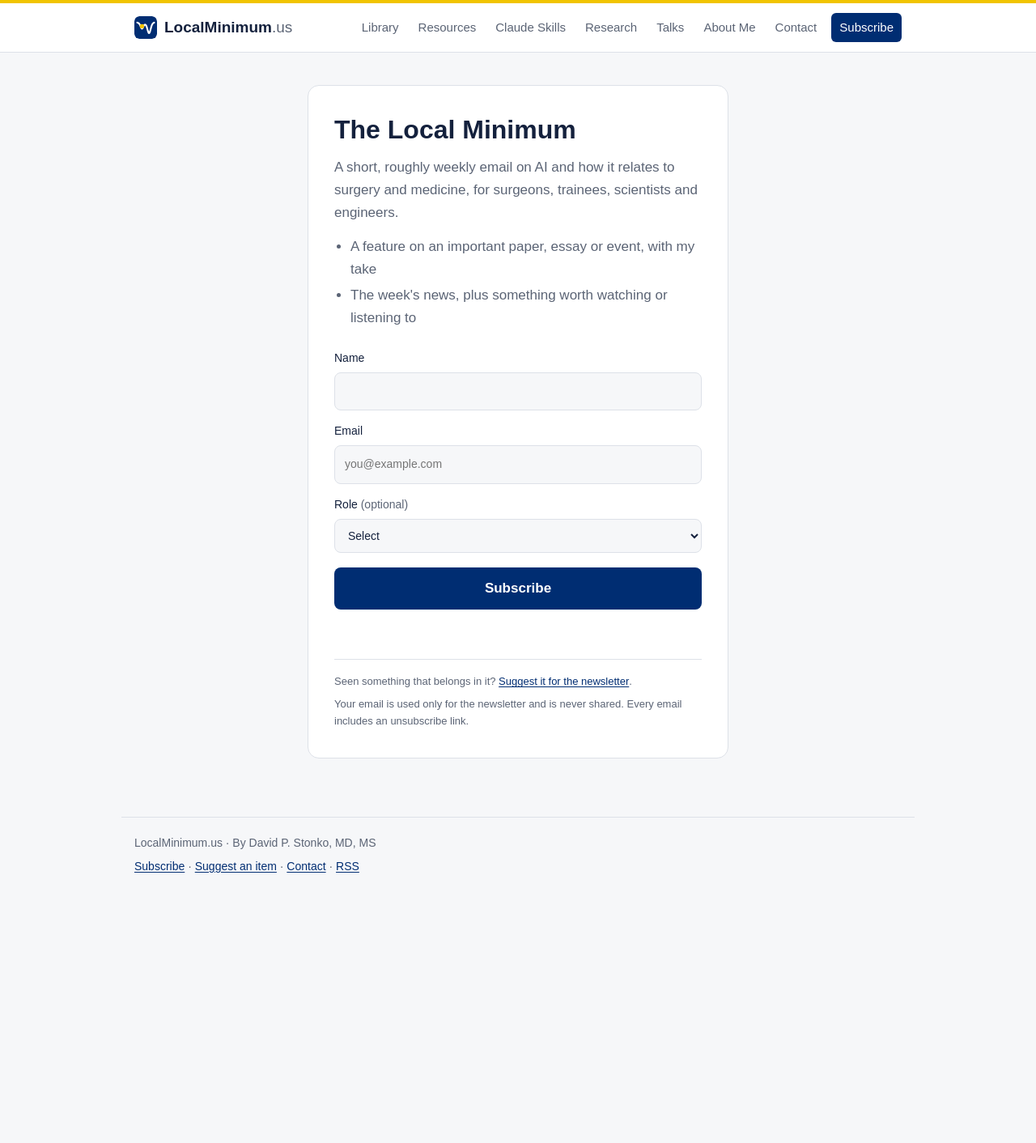
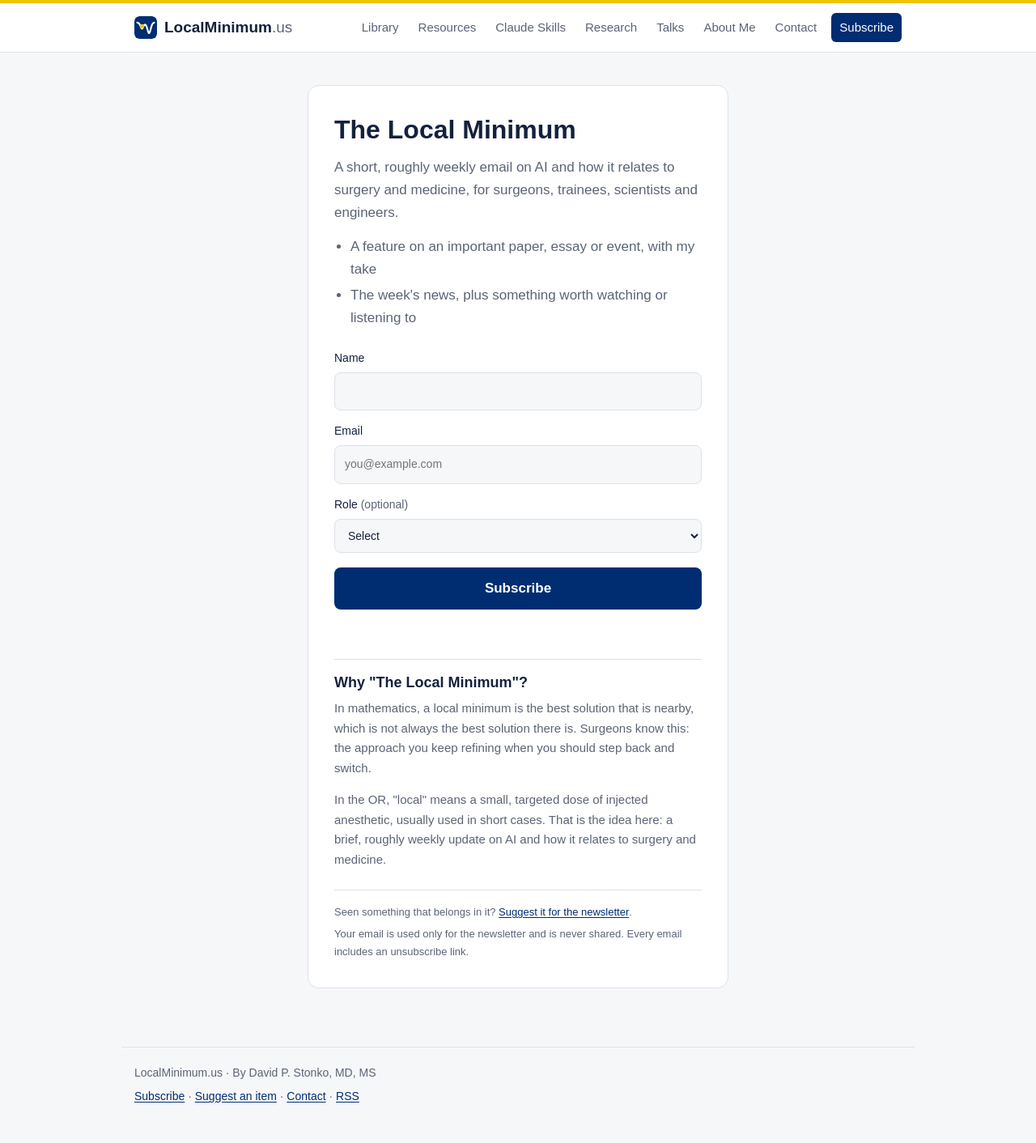
Before and after one commit to davidstonko/ai-surgery, a Jekyll site: the page built from docs/subscribe/index.html, in a window 1280 px wide. Shown: the whole page at 81% size. Built offline with Jekyll 4.4.1, drawn with Linux system fonts in a browser that asks for light colours; before the commit the page ends 1128 px from its top, so only the background shows below that.

Commit message:
Subscribe: explain the name under the form
Co-Authored-By: Claude Opus 5.5 <noreply@anthropic.com>
Claude-Session: https://claude.ai/code/session_01CC9uqAMJHVu3pkJefiANJN

```diff
--- a/docs/subscribe/index.html
+++ b/docs/subscribe/index.html
@@ -65,6 +65,9 @@ description: "The Local Minimum: a weekly email on AI in surgery and medicine by
   .card .done h2 { font-family: Arial, "Helvetica Neue", Helvetica, sans-serif; font-size: 24px; margin: 0 0 10px; }
   .card .fine { font-size: 13px; color: var(--muted); border-top: 1px solid var(--line); margin-top: 24px; padding-top: 16px; }
   .card .fine p { margin: 0 0 6px; }
+  .card .why { border-top: 1px solid var(--line); margin-top: 24px; padding-top: 18px; }
+  .card .why h2 { font-family: Arial, "Helvetica Neue", Helvetica, sans-serif; font-size: 18px; margin: 0 0 8px; color: var(--ink); }
+  .card .why p { font-size: 15px; }
 </style>
 <div class="card">
   <h1>The Local Minimum</h1>
@@ -109,6 +112,12 @@ description: "The Local Minimum: a weekly email on AI in surgery and medicine by
     <p>A welcome email is on its way, followed by the most recent issue. If they don't arrive, check your spam folder.</p>
   </section>
 
+  <div class="why">
+    <h2>Why "The Local Minimum"?</h2>
+    <p>In mathematics, a local minimum is the best solution that is nearby, which is not always the best solution there is. Surgeons know this: the approach you keep refining when you should step back and switch.</p>
+    <p>In the OR, "local" means a small, targeted dose of injected anesthetic, usually used in short cases. That is the idea here: a brief, roughly weekly update on AI and how it relates to surgery and medicine.</p>
+  </div>
+
   <div class="fine">
     <p>Seen something that belongs in it? <a href="/submit.html" style="color:var(--accent);font-weight:500">Suggest it for the newsletter</a>.</p>
     <p>Your email is used only for the newsletter and is never shared. Every email includes an unsubscribe link.</p>
```
